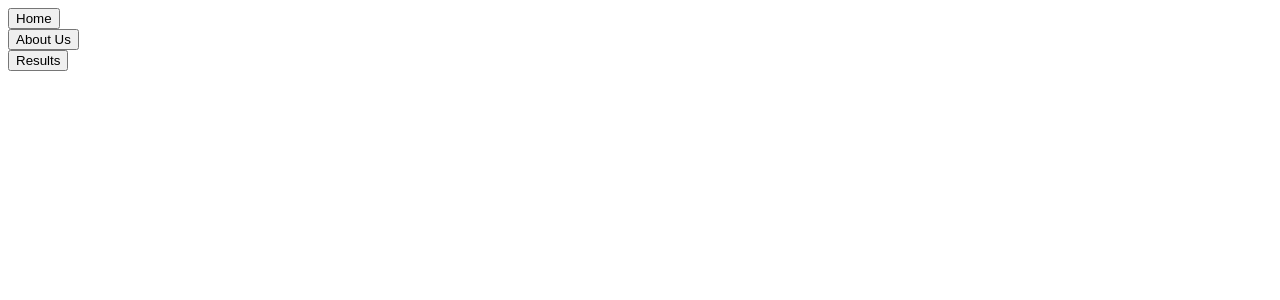
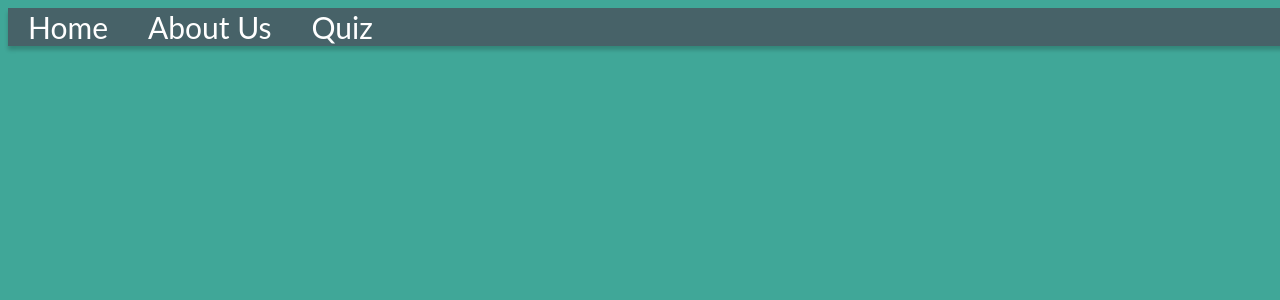
Before and after one commit to ditulliojx2693/Kravings, a Python web app: template templates/quiz.html in a window 1280 px wide. Shown: the top 300 px of the page. Run offline with Jinja, Linux system fonts and the light colour scheme; the template is opened without the code that fills it, so the values that code supplies are empty.

Commit message:
added styling

```diff
--- a/templates/AboutUs.html
+++ b/templates/AboutUs.html
@@ -9,9 +9,9 @@
   <!-- Here is the navigation bar-->
   <nav>
     <div class="header">
-      <div class="nav"><form action="/"><button type="submit" class="tab">Home</button></form></div>
-      <div class="nav"><form action="/aboutus" ><button type="submit" class="tab">About Us</button></form></div>
-      <div class="nav"><form action="/results" ><button type="submit" class="tab">Results</button></form></div>
+      <form action="/"><button type="submit" class="tab">Home</button></form>
+      <form action="/aboutus" ><button type="submit" class="tab">About Us</button></form>
+      <form action="/quiz" ><button type="submit" class="tab">Quiz</button></form>
     </div>
   </nav>
   <body>
--- a/templates/home.html
+++ b/templates/home.html
@@ -10,7 +10,6 @@
       <form action="/"><button type="submit" class="tab">Home</button></form>
       <form action="/aboutus" ><button type="submit" class="tab">About Us</button></form>
       <form action="/quiz" ><button type="submit" class="tab">Quiz</button></form>
-      <form action="/results" ><button type="submit" class="tab">Results</button></form>
     </div>
   </nav>
   <body>
--- a/templates/quiz.html
+++ b/templates/quiz.html
@@ -3,12 +3,13 @@
   <head>
     <meta charset="utf-8">
     <title>Food Quiz</title>
+    <link rel="stylesheet" href="stylesheets/style.css">
   </head>
   <nav>
     <div class="header">
-      <div class="nav"><form action="/"><button type="submit" class="tab">Home</button></form></div>
-      <div class="nav"><form action="/aboutus" ><button type="submit" class="tab">About Us</button></form></div>
-      <div class="nav"><form action="/results" ><button type="submit" class="tab">Results</button></form></div>
+      <form action="/"><button type="submit" class="tab">Home</button></form>
+      <form action="/aboutus" ><button type="submit" class="tab">About Us</button></form>
+      <form action="/quiz" ><button type="submit" class="tab">Quiz</button></form>
     </div>
   </nav>
   <body>
--- a/templates/results.html
+++ b/templates/results.html
@@ -3,6 +3,7 @@
   <head>
     <meta charset="utf-8">
     <title>Results</title>
+    <link rel="stylesheet" href="stylesheets/style.css">
   </head>
   <nav>
     <div class="header">
```
